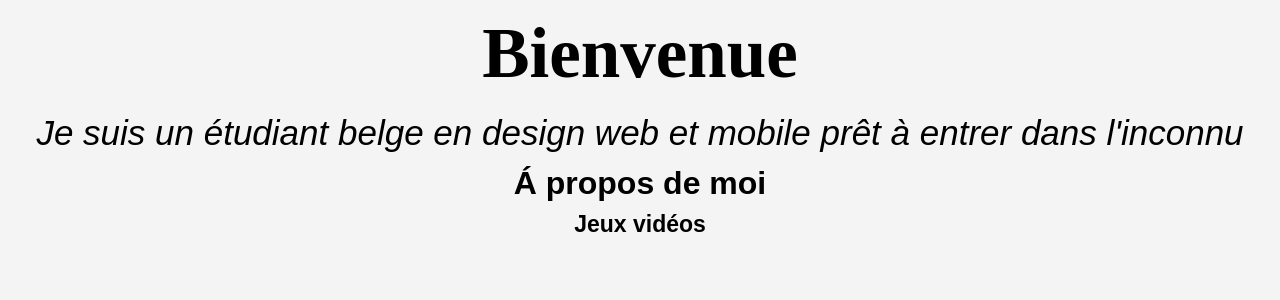
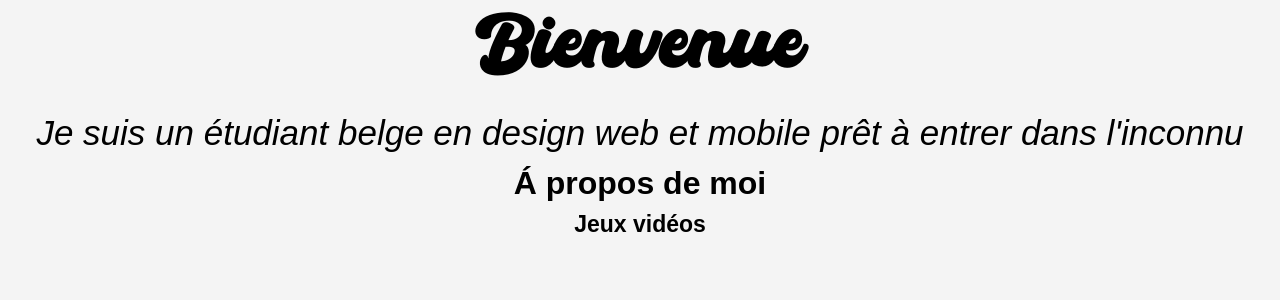
Before and after one commit to dewfrjo/TFA-Portfolio, a PHP site: page / in a window 1280 px wide. Shown: the top 300 px of the page. Run offline with PHP 8.4, Linux system fonts and the light colour scheme; style sheets or scripts are compiled from the project's sources; some web fonts are replaced.

Commit message:
ajout de la police titre

```diff
--- a/src/styles/components/_type.scss
+++ b/src/styles/components/_type.scss
@@ -1,3 +1,11 @@
+@font-face {
+  font-family: 'Batuphat Script' ;
+  src:
+      local("Batuphat Script"),
+      url("/assets/Batuphat-Script.otf") format("OpenType");
+
+}
+
 *{
   margin: 0;
 }
```
Also changed, not shown: src/assets/Batuphat-Script.otf (added).
